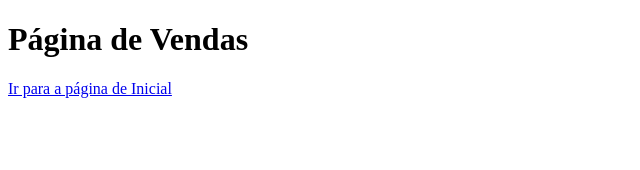
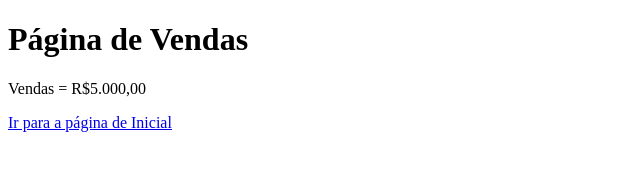
Before and after one commit to CaioNathan17/Aula-Github, a plain HTML site: page Vendas.html in a window 1280 px wide. Shown: the whole page, without its empty margins (0-640 px from the left). Drawn offline with Linux system fonts and the light colour scheme.

Commit message:
Acrescentado o valor de vendas

```diff
--- a/Vendas.html
+++ b/Vendas.html
@@ -8,6 +8,8 @@
 </head>
 <body>
     <h1> Página de Vendas</h1>
+    <p>Vendas = R$5.000,00
+    </p>
     <a href="index.html"> Ir para a página de Inicial</a>
 </body>
 </html>
```
